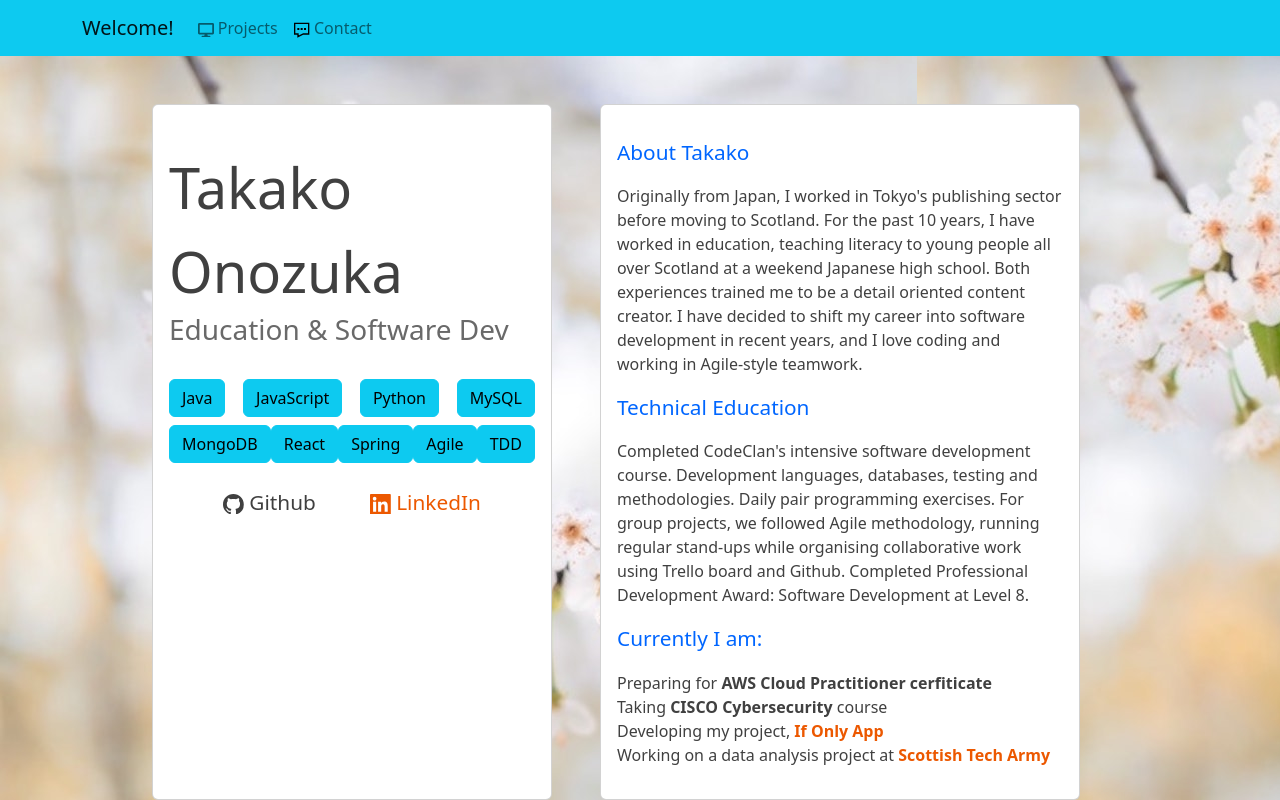
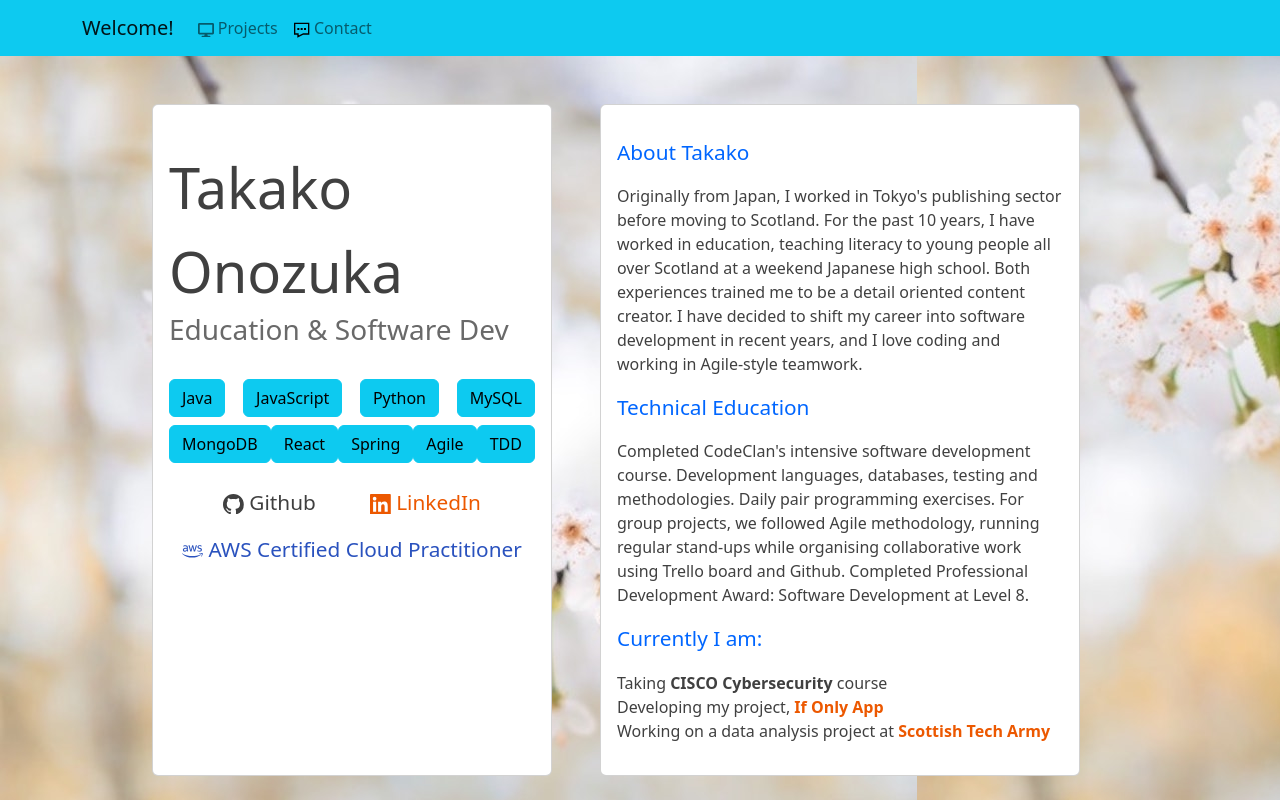
Before and after one commit to taksgarby/portfolio, a React (Create React App) app: page / in a window 1280 px wide. Shown: the top 800 px of the page. Built offline with nearby package versions, Linux system fonts and the light colour scheme.

Commit message:
added aws certificate

```diff
--- a/src/components/AboutMe.js
+++ b/src/components/AboutMe.js
@@ -3,7 +3,8 @@ import './components.css';
 import Button from 'react-bootstrap/Button';
 import React from 'react'
 import { BsGithub } from 'react-icons/bs';
-import {GrLinkedin} from 'react-icons/gr'
+import {GrLinkedin} from 'react-icons/gr';
+import {SiAmazonaws} from 'react-icons/si';
 
 function AboutMe() {
   return (
@@ -39,6 +40,12 @@ function AboutMe() {
         <Card.Link class="linkedin-link" href="https://www.linkedin.com/in/t-onozuka/" target="_blank">
         <GrLinkedin /> LinkedIn</Card.Link>
         </div>
+
+        <div class="link-container">
+        <Card.Link class="aws-link" href="https://aws.amazon.com/certification/certified-cloud-practitioner/" target="_blank">
+        <SiAmazonaws /> AWS Certified Cloud Practitioner</Card.Link>
+        </div>
+
       </Card.Body>
     </Card>
 
@@ -72,7 +79,6 @@ function AboutMe() {
                 Currently I am:
             </p>
             <p class="aboutme-texts">
-            Preparing for <strong>AWS Cloud Practitioner cerfiticate</strong><br/>
             Taking <strong>CISCO Cybersecurity </strong>course<br/>
             Developing my project, <a href="#ifonly"><strong>If Only App</strong></a><br/>
             Working on a data analysis project at  <a href="https://www.scottishtecharmy.org/" target="_blank">
@@ -88,25 +94,3 @@ function AboutMe() {
 }
 
 export default AboutMe;
-
-
-
-// import Container from 'react-bootstrap/Container';
-// import Row from 'react-bootstrap/Row';
-// import Col from 'react-bootstrap/Col';
-
-
-// const AboutMe = () => {
-//   return (
-//     <Container>
-//       <Row>
-//         <Col sm={4}>name</Col>
-//         <Col sm={8}>details</Col>
-//       </Row>
-
-
-//     </Container>
-//   );
-// }
-
-// export default AboutMe;
--- a/src/components/components.css
+++ b/src/components/components.css
@@ -67,6 +67,13 @@
     color: #EC5800;
 }
 
+.aws-link {
+    font-size: 1.3rem;
+    text-decoration: none;
+    color: #2a52be;
+}
+
+
 .aboutme-texts {
     color: #404040;
     font-size: 1rem;
```
